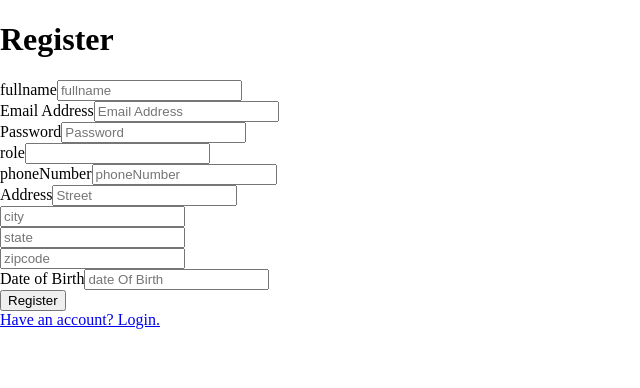
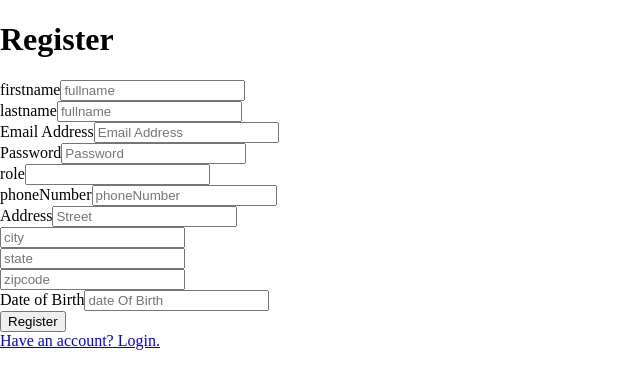
Before and after one commit to wyncode/C40_Final_Andrew_Jespson_Peter_Trisha, a React (Create React App) app in the folder client/: page /chef-register in a window 1280 px wide. Shown: the top 388 px of the page, without its empty margins (0-640 px from the left). Built offline with nearby package versions, Linux system fonts and the light colour scheme.

Commit message:
register files

```diff
--- a/client/src/pages/chefregister.jsx
+++ b/client/src/pages/chefregister.jsx
@@ -32,12 +32,22 @@ const ChefRegister = ({ history }) => {
       <h1>Register</h1>
       <Form style={{ width: 300 }} onSubmit={handleSignUp}>
         <Form.Group>
-          <Form.Label htmlFor="email">fullname</Form.Label>
+          <Form.Label htmlFor="email">firstname</Form.Label>
           <Form.Control
             id="fullname"
             type="fullname"
             placeholder="fullname"
-            name="fullname"
+            name="firstName"
+            onChange={handleChange}
+          />
+        </Form.Group>
+        <Form.Group>
+          <Form.Label htmlFor="email">lastname</Form.Label>
+          <Form.Control
+            id="fullname"
+            type="fullname"
+            placeholder="fullname"
+            name="lastName"
             onChange={handleChange}
           />
         </Form.Group>
```
Also changed, not shown: 2 other files (tests, documents, lock files or other folders).
